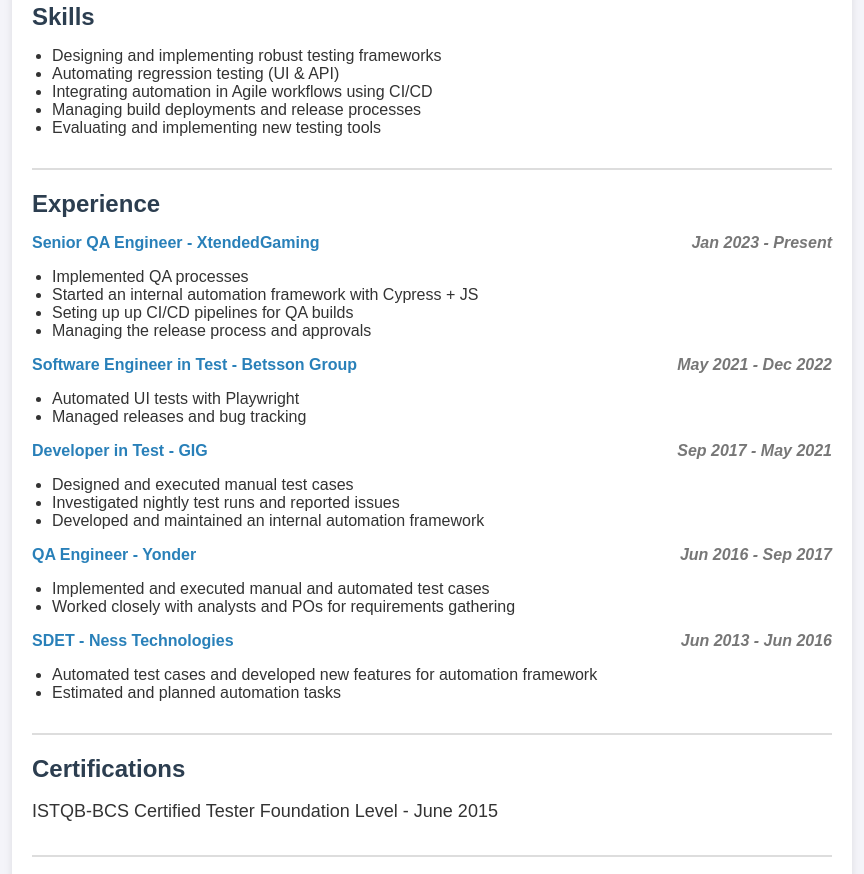
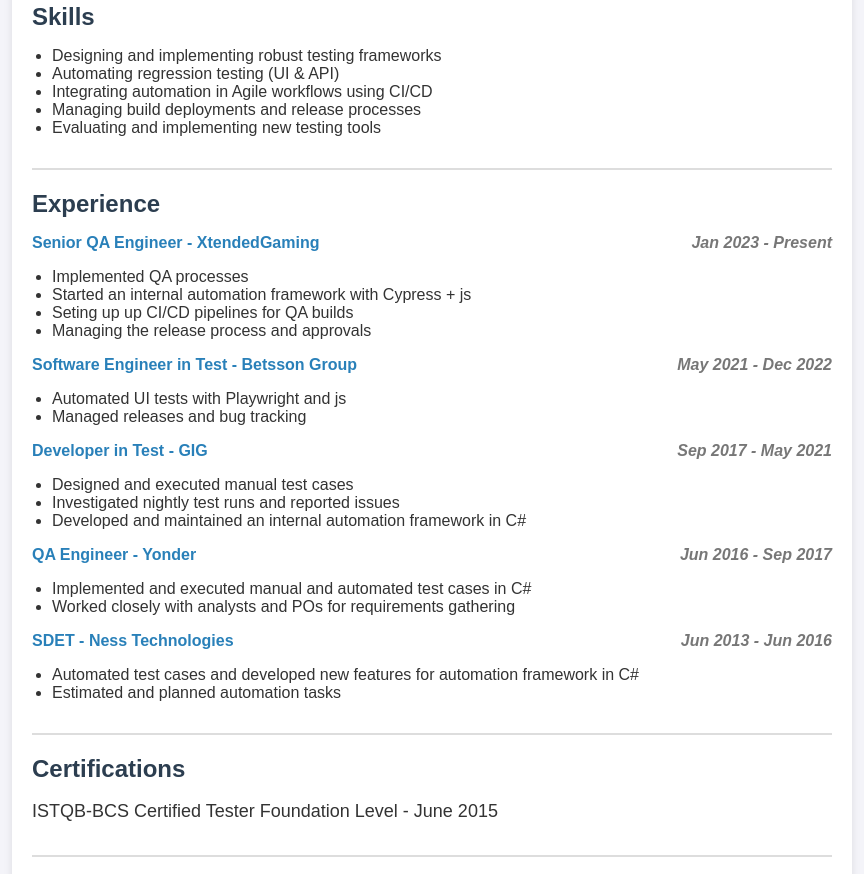
Before and after one commit to adrian-bartos/adrian-cv, a plain HTML site: page index.html in a window 1280 px wide. Shown: the part 422-1296 px from the top of the page, without its empty margins (208-1072 px from the left). Drawn offline with Linux system fonts and the light colour scheme.

Commit message:
change(index.html): added programming languages

```diff
--- a/index.html
+++ b/index.html
@@ -110,7 +110,7 @@
             <p class="job-title">Senior QA Engineer - XtendedGaming<span class="date">Jan 2023 - Present</span></p>
             <ul>
                 <li>Implemented QA processes</li>
-                <li>Started an internal automation framework with Cypress + JS</li>
+                <li>Started an internal automation framework with Cypress + js</li>
                 <li>Seting up up CI/CD pipelines for QA builds</li>
                 <li>Managing the release process and approvals</li>
             </ul>
@@ -118,7 +118,7 @@
             <p class="job-title">Software Engineer in Test - Betsson Group<span class="date">May 2021 - Dec 2022</span>
             </p>
             <ul>
-                <li>Automated UI tests with Playwright</li>
+                <li>Automated UI tests with Playwright and js</li>
                 <li>Managed releases and bug tracking</li>
             </ul>
 
@@ -126,18 +126,18 @@
             <ul>
                 <li>Designed and executed manual test cases</li>
                 <li>Investigated nightly test runs and reported issues</li>
-                <li>Developed and maintained an internal automation framework</li>
+                <li>Developed and maintained an internal automation framework in C#</li>
             </ul>
 
             <p class="job-title">QA Engineer - Yonder<span class="date">Jun 2016 - Sep 2017</span></p>
             <ul>
-                <li>Implemented and executed manual and automated test cases</li>
+                <li>Implemented and executed manual and automated test cases in C#</li>
                 <li>Worked closely with analysts and POs for requirements gathering</li>
             </ul>
 
             <p class="job-title">SDET - Ness Technologies<span class="date">Jun 2013 - Jun 2016</span></p>
             <ul>
-                <li>Automated test cases and developed new features for automation framework</li>
+                <li>Automated test cases and developed new features for automation framework in C#</li>
                 <li>Estimated and planned automation tasks</li>
             </ul>
         </div>
```
